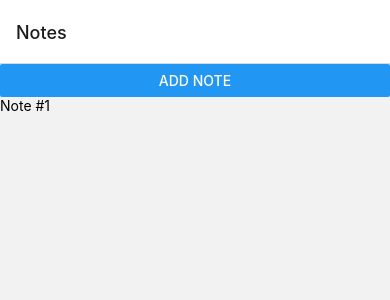
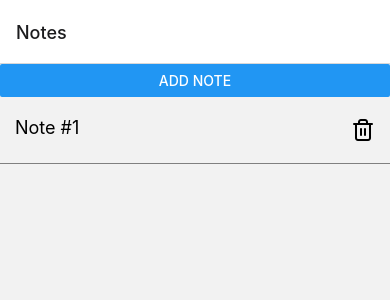
Before and after one commit to eneax/rn-notes-app, a React Native app: screen /Notes in a window 390 px wide. Both pictures are taken after a click on the button "ADD NOTE". Shown: the top 300 px of the page. Built offline with nearby package versions, Linux system fonts and the light colour scheme.

Commit message:
Style notes on home screen

```diff
--- a/src/screens/HomeScreen.js
+++ b/src/screens/HomeScreen.js
@@ -1,5 +1,6 @@
 import React from "react";
-import { View, Text, FlatList, Button } from "react-native";
+import { View, Text, FlatList, Button, StyleSheet } from "react-native";
+import { Feather } from "@expo/vector-icons";
 
 import { Context as NotesContext } from "../context/NotesContext";
 
@@ -14,11 +15,30 @@ const HomeScreen = () => {
         keyExtractor={(note) => note.title}
         data={state}
         renderItem={({ item }) => {
-          return <Text>{item.title}</Text>;
+          return (
+            <View style={styles.noteContainerStyles}>
+              <Text style={styles.noteTitleStyles}>{item.title}</Text>
+              <Feather name="trash-2" size={24} color="black" />
+            </View>
+          );
         }}
       />
     </View>
   );
 };
 
+const styles = StyleSheet.create({
+  noteContainerStyles: {
+    flexDirection: "row",
+    justifyContent: "space-between",
+    paddingVertical: 20,
+    paddingHorizontal: 15,
+    borderBottomWidth: 1,
+    borderColor: "gray",
+  },
+  noteTitleStyles: {
+    fontSize: 18,
+  },
+});
+
 export default HomeScreen;
```
